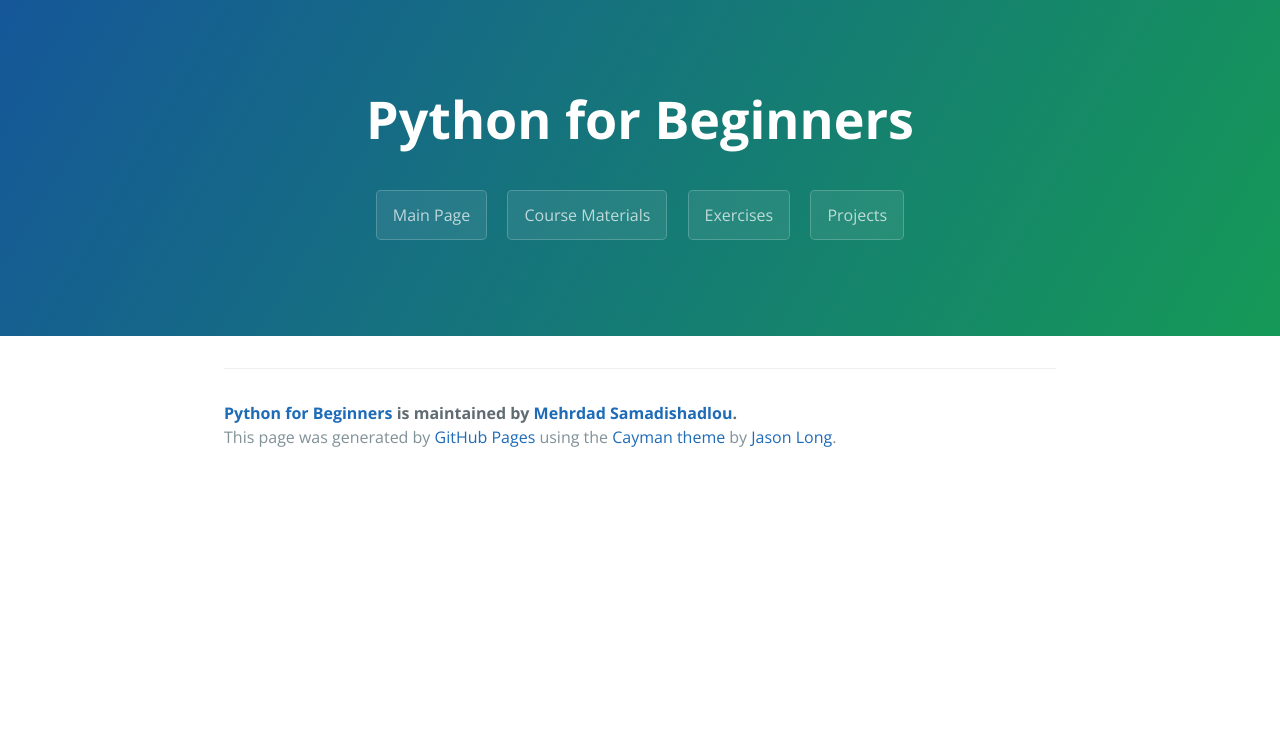
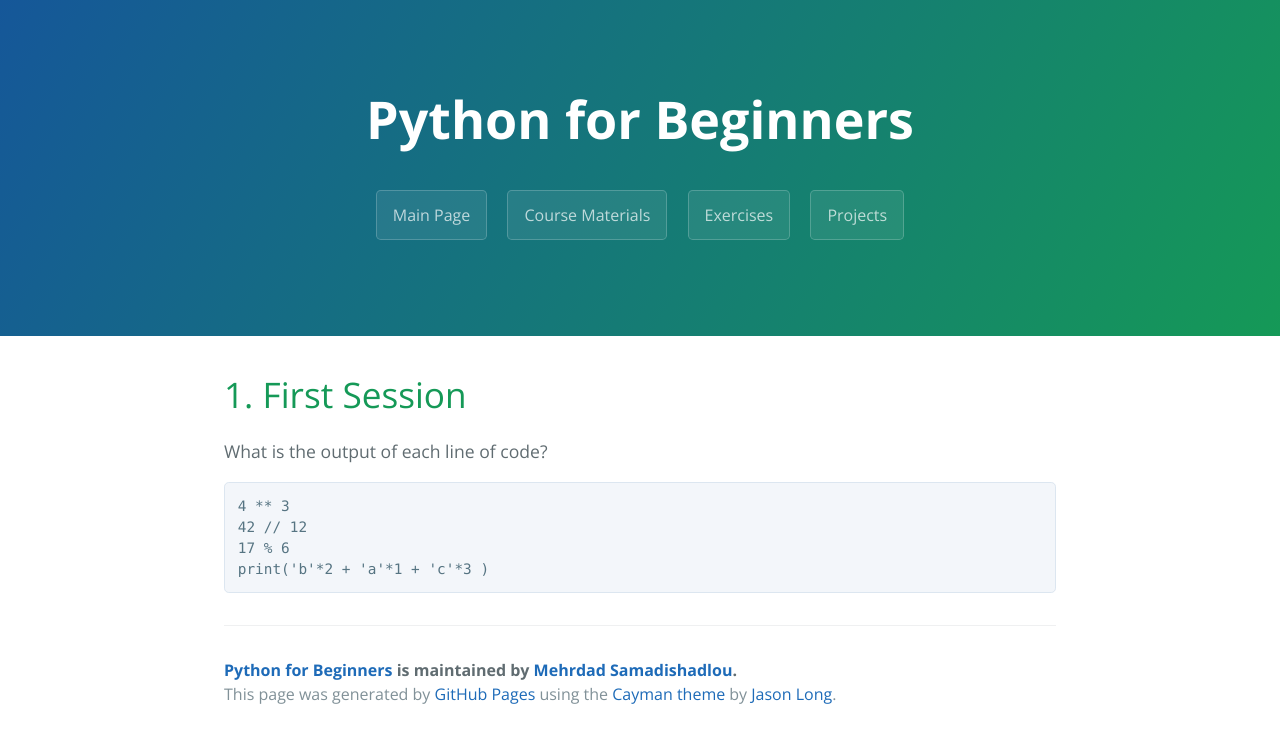
Before and after one commit to MehrdadSamadishadlou/Python_for_Beginners, a Jekyll site: the page built from nexercises.md, in a window 1280 px wide. Shown: the top 743 px of the page. Built offline with Jekyll 4.4.1, drawn with Linux system fonts in a browser that asks for light colours.

Commit message:
Update nexercises.md

````diff
--- a/nexercises.md
+++ b/nexercises.md
@@ -3,3 +3,14 @@ title: Exercises
 layout: template
 filename: nexercises
 ---
+
+# 1. First Session
+
+What is the output of each line of code?
+
+```
+4 ** 3
+42 // 12
+17 % 6
+print('b'*2 + 'a'*1 + 'c'*3 )
+```
````
